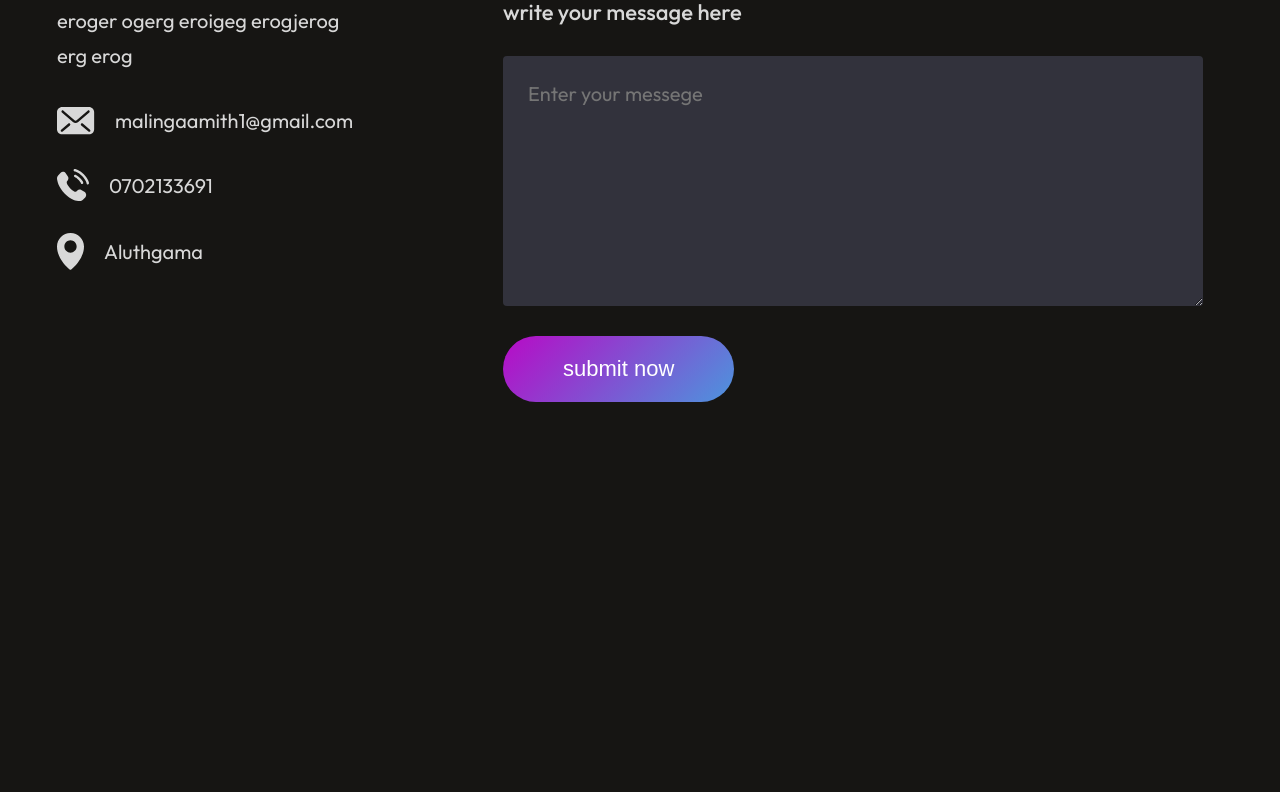
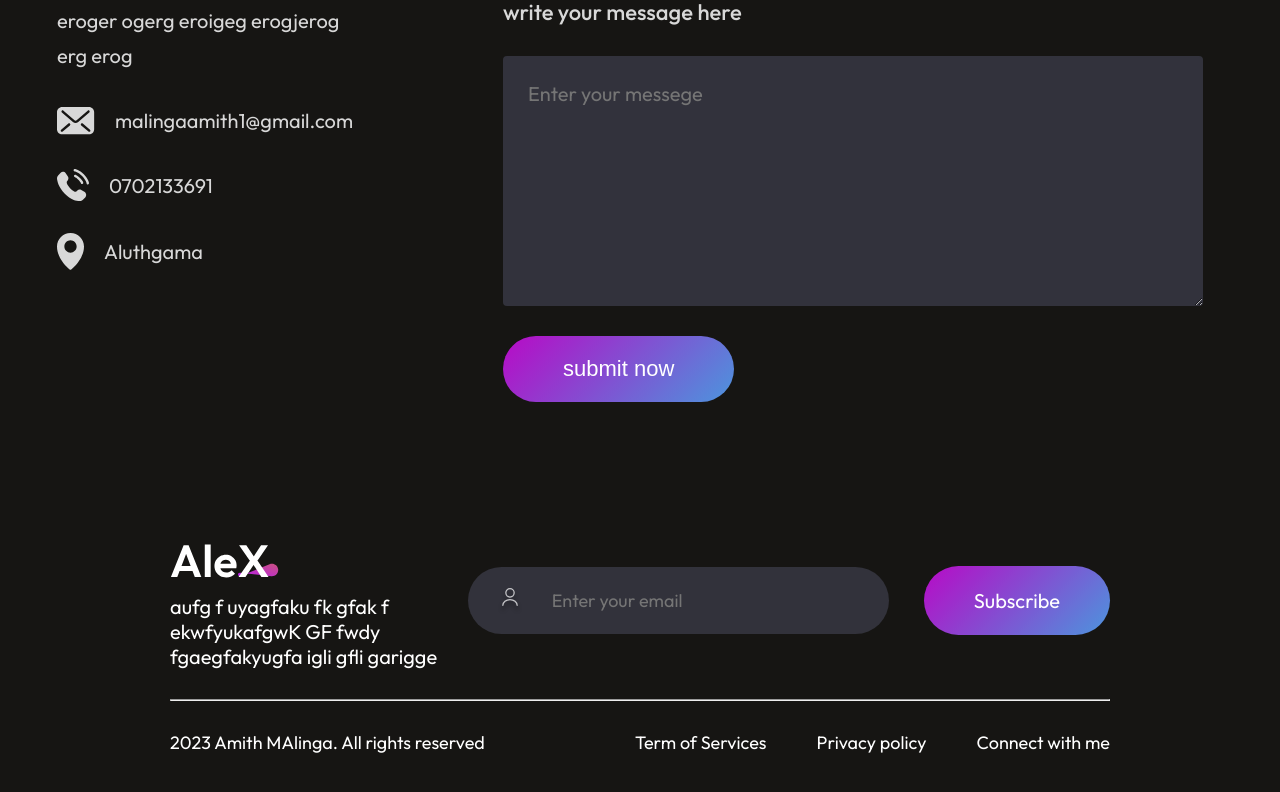
Before and after one commit to AmithMalinga/Portfolio-Website-Amith, a React (Vite) app: page / in a window 1280 px wide. Shown: the part 5360-6152 px from the top of the page. Before the commit the page ends 5812 px from the top, so only its background shows below. Built offline with nearby package versions, Linux system fonts and the light colour scheme.

Commit message:
Footer created

```diff
--- a/src/App.jsx
+++ b/src/App.jsx
@@ -5,6 +5,7 @@
 import Services from './Components/Services/Services'
 import MyWork from './Components/MyWork/MyWork'
 import Contact from './Components/Contact/Contact'
+import Footer from './Components/Footer/Footer'
 
 const App = () => {
   return (
@@ -15,6 +16,7 @@
       <Services/>
       <MyWork/>
       <Contact/>
+      <Footer/>
     </div>
   )
 }
--- /dev/null
+++ b/src/Components/Footer/Footer.css
@@ -0,0 +1,70 @@
+.footer{
+    margin: 50px 170px;
+    display: flex;
+    flex-direction: column;
+    gap: 30px;
+}
+
+.footer-top{
+    display: flex;
+    justify-content: space-between;
+}
+
+.footer-top-left{
+    font-size: 20px;
+    max-width: 400px;
+}
+
+.footer-top-right{
+    display: flex;
+    align-items: center;
+    gap: 35px;
+}
+
+.footer-email-input{
+    display: flex;
+    gap: 30px;
+    padding: 20px 30px;
+    border-radius: 50px;
+    background: #32323b;
+    padding-right: 80px
+}
+
+.footer-email-input input{
+    outline: none;
+    border: none;
+    background: transparent;
+    color: #a0a0a0;
+    font-family: Outfit;
+    font-size: 18px;
+}
+
+.footer-subscribe{
+    font-size: 20px;
+    padding: 22px 50px;
+    border-radius: 50px;
+    background: linear-gradient(135deg, #b80ac6 0%, #4c95dd 100%);
+    cursor: pointer;
+    transition: 0.3s;
+}
+
+.footer-bottom{
+    display: flex;
+    justify-content: space-between;
+    font-size: 18px;
+}
+
+.footer-bottom-right{
+    display: flex;
+    gap: 50px;
+    margin-bottom: 50px;
+}
+
+.footer-email-input:hover{
+    border: 2px solid white;
+}
+
+.footer-subscribe:hover{
+    transform: scale(1.1);
+    transition: 0.3s;
+}
--- /dev/null
+++ b/src/Components/Footer/Footer.jsx
@@ -0,0 +1,36 @@
+import React from 'react'
+import './Footer.css'
+import footer_logo from '../../assets/footer_logo.svg'
+import user_icon from '../../assets/user_icon.svg';
+
+
+const Footer = () => {
+  return (
+    <div className='footer'>
+      <div className='footer-top'>
+        <div className='footer-top-left'>
+            <img src={footer_logo} alt="" />
+            <p>aufg f uyagfaku fk gfak f ekwfyukafgwK GF fwdy fgaegfakyugfa igli gfli garigge</p>
+        </div>
+        <div className="footer-top-right">
+            <div className='footer-email-input'>
+                <img src={user_icon} alt="" />
+                <input type='email' placeholder='Enter your email' />
+            </div>
+            <div className="footer-subscribe">Subscribe</div>
+        </div>
+      </div>
+      <hr/>
+      <div className="footer-bottom">
+        <p className="footer-bottom-left">2023 Amith MAlinga. All rights reserved</p>
+        <div className="footer-bottom-right">
+            <p>Term of Services</p>
+            <p>Privacy policy</p>
+            <p>Connect with me</p>
+        </div>
+      </div>
+    </div>
+  )
+}
+
+export default Footer
```
